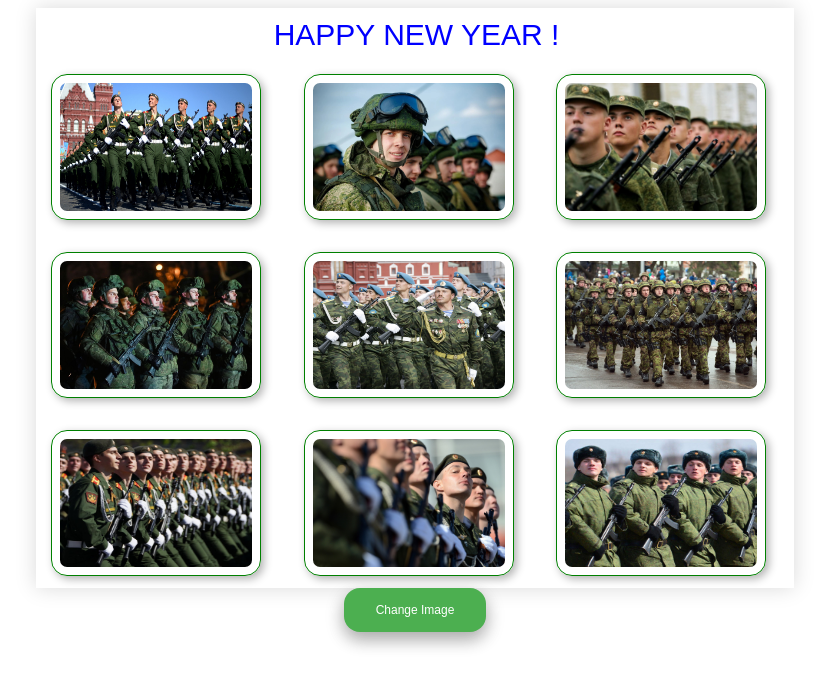
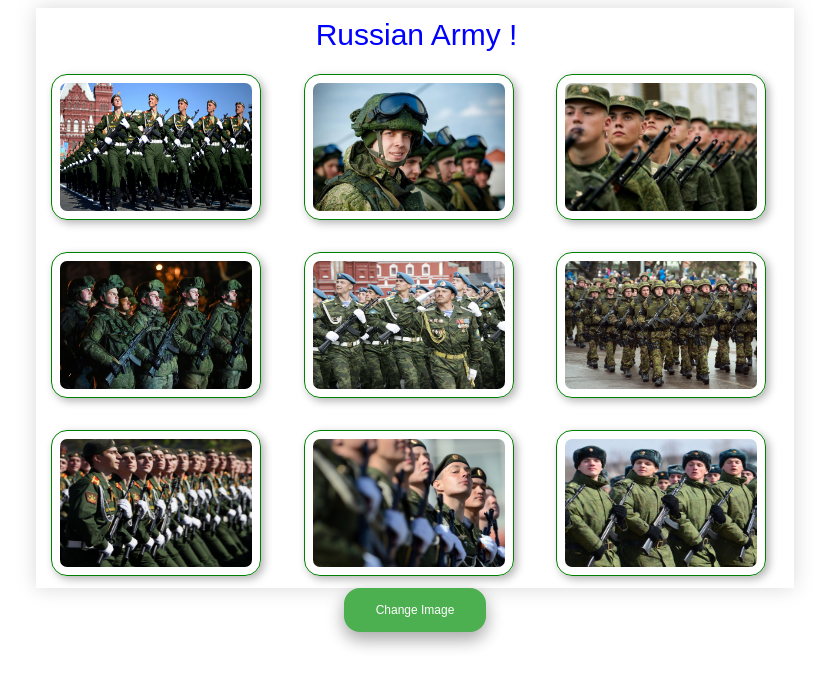
Before and after one commit to otel228/papka, a plain HTML site: page index.html in a window 1280 px wide. Shown: the whole page, without its empty margins (225-1054 px from the left). Drawn offline with Linux system fonts and the light colour scheme; a web font is replaced by a local one.

Commit message:
Update index.html

```diff
--- a/index.html
+++ b/index.html
@@ -93,7 +93,7 @@ document.images[i].src=myImages[rnd];
 <table class="styled-table" align="center">
 <tr>
  <td colspan="3">
- <div id="demo">HAPPY NEW YEAR !</div>
+ <div id="demo">Russian Army !</div>
  </td>
 </tr>
 <tr>
```
